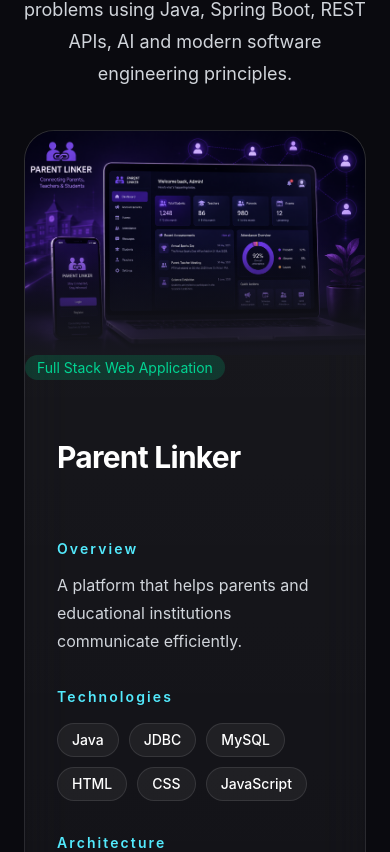
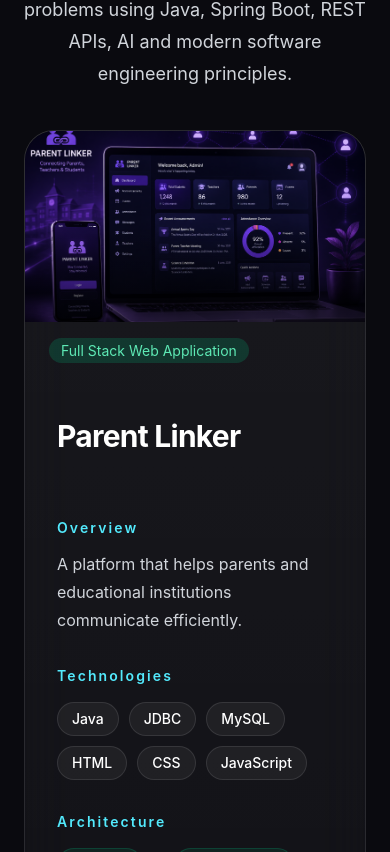
Before and after one commit to Gaya3inGithub/Porfolio_Development, a React (Vite) app: page / in a window 390 px wide. Shown: the part 2712-3564 px from the top of the page. Built offline with nearby package versions, Linux system fonts and the light colour scheme.

Commit message:
updated project cards

```diff
--- a/src/components/sections/Projects.tsx
+++ b/src/components/sections/Projects.tsx
@@ -110,38 +110,43 @@ function Projects() {
 
   {/* ================= Project Banner ================= */}
 
-<div className="relative overflow-hidden">
+<div className="relative overflow-hidden bg-black/30 dark:bg-black/50">
 
   <img
     src={project.image}
     alt={project.title}
     className="
-      h-56
       w-full
+      h-auto
+      aspect-video
       object-cover
       transition-transform
       duration-700
-      group-hover:scale-105
+      sm:group-hover:scale-105
     "
   />
 
   {/* Gradient Overlay */}
 
-  <div className="absolute inset-0 bg-gradient-to-t from-[#17171f] via-transparent to-transparent" />
+  <div className="absolute inset-0 bg-gradient-to-t from-[#17171f] via-transparent to-transparent dark:from-black/60 light:from-black/40" />
 
 </div>
 
 {/* ================= Card Content ================= */}
-<div className="mb-5">
+<div className="mb-4 px-6 pt-4 sm:mb-5 sm:px-8 sm:pt-6">
 
   <span
     className="
       rounded-full
       bg-emerald-500/20
+      dark:bg-emerald-500/20
+      light:bg-emerald-100
       px-3
       py-1
       text-sm
       text-emerald-400
+      dark:text-emerald-300
+      light:text-emerald-700
     "
   >
     {project.type}
@@ -158,6 +163,8 @@ font-bold
 min-h-[80px]
 tracking-tight
 text-white
+dark:text-white
+light:text-gray-900
 "
 >
     {project.title}
@@ -174,6 +181,8 @@ text-white
       font-semibold
       tracking-[0.15em]
       text-cyan-300
+      dark:text-cyan-300
+      light:text-cyan-700
     "
   >
     Overview
@@ -183,6 +192,8 @@ text-white
     className="
       leading-7
       text-gray-400
+      dark:text-gray-400
+      light:text-gray-600
     "
   >
     {project.problem}
@@ -218,8 +229,12 @@ text-white
 
           border
           border-white/10
+          dark:border-white/10
+          light:border-gray-300
 
           bg-white/[0.05]
+          dark:bg-white/[0.05]
+          light:bg-gray-100
 
           px-3.5
           py-1.5
@@ -228,11 +243,14 @@ text-white
           font-medium
 
           text-gray-300
+          dark:text-gray-300
+          light:text-gray-700
 
           transition
 
-          group-hover:border-emerald-500/30
-          group-hover:text-white
+          sm:group-hover:border-emerald-500/30
+          sm:group-hover:text-white
+          light:sm:group-hover:text-emerald-700
         "
       >
         {tech}
@@ -282,8 +300,12 @@ text-white
 
             border
             border-emerald-500/20
+            dark:border-emerald-500/20
+            light:border-emerald-700/30
 
             bg-emerald-500/10
+            dark:bg-emerald-500/10
+            light:bg-emerald-100
 
             px-3
             py-1.5
@@ -292,6 +314,8 @@ text-white
             font-medium
 
             text-emerald-300
+            dark:text-emerald-300
+            light:text-emerald-700
           "
         >
           {step}
@@ -302,6 +326,8 @@ text-white
           <span
             className="
               text-cyan-400
+              dark:text-cyan-400
+              light:text-cyan-700
               font-bold
             "
           >
@@ -329,6 +355,8 @@ text-white
       font-semibold
       tracking-[0.15em]
       text-cyan-300
+      dark:text-cyan-300
+      light:text-cyan-700
     "
   >
     Key Features
@@ -346,6 +374,8 @@ text-white
           gap-3
 
           text-gray-300
+          dark:text-gray-300
+          light:text-gray-700
           leading-6
         "
       >
@@ -364,11 +394,15 @@ text-white
             rounded-full
 
             bg-emerald-500/10
+            dark:bg-emerald-500/10
+            light:bg-emerald-100
 
             text-xs
             font-bold
 
             text-emerald-400
+            dark:text-emerald-400
+            light:text-emerald-700
           "
         >
         ●
@@ -415,10 +449,10 @@ text-white
     transition-all
     duration-300
 
-    hover:scale-[1.02]
-    hover:border-emerald-400
-    hover:bg-emerald-500
-    hover:text-black
+    sm:hover:scale-[1.02]
+    sm:hover:border-emerald-400
+    sm:hover:bg-emerald-500
+    sm:hover:text-black
   "
 >
   <span>Open Case Study</span>
@@ -427,7 +461,7 @@ text-white
     className="
       transition-transform
       duration-300
-      group-hover:translate-x-2
+      sm:group-hover:translate-x-2
     "
   >
     →
```
